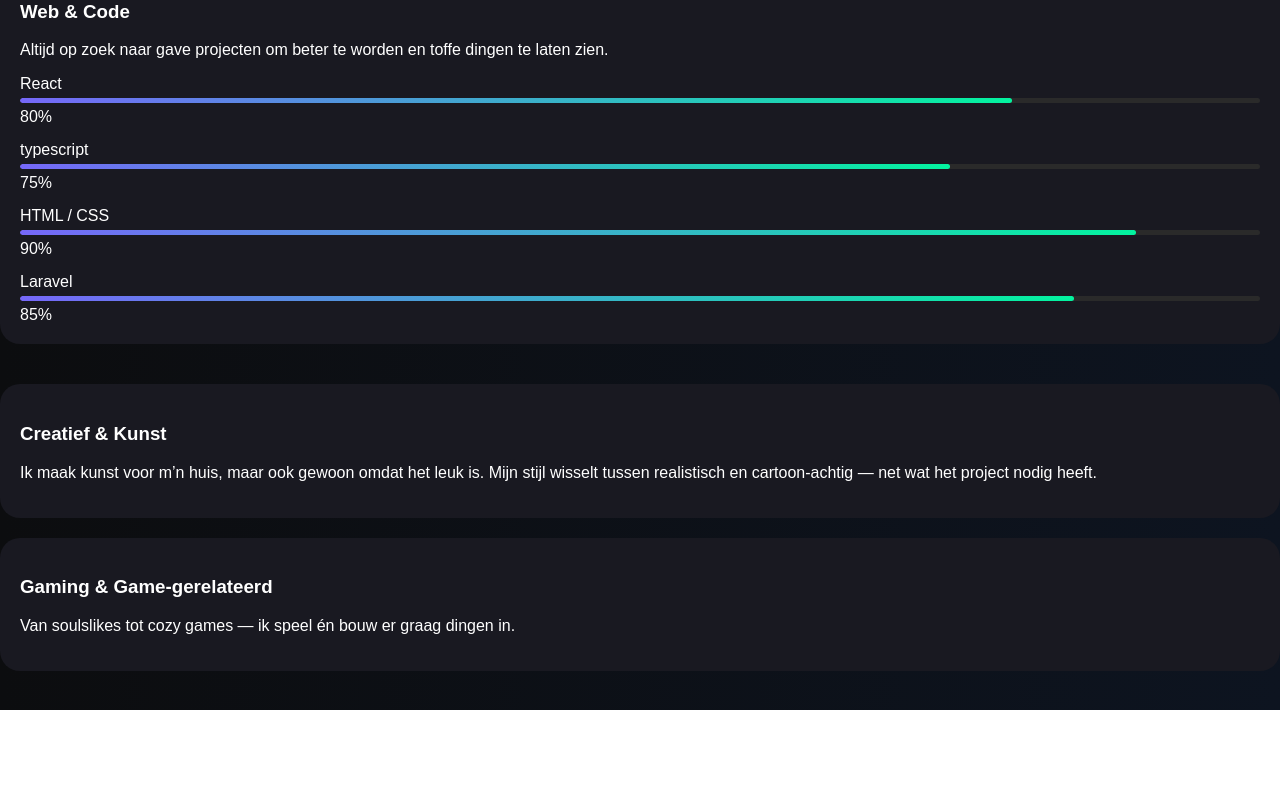
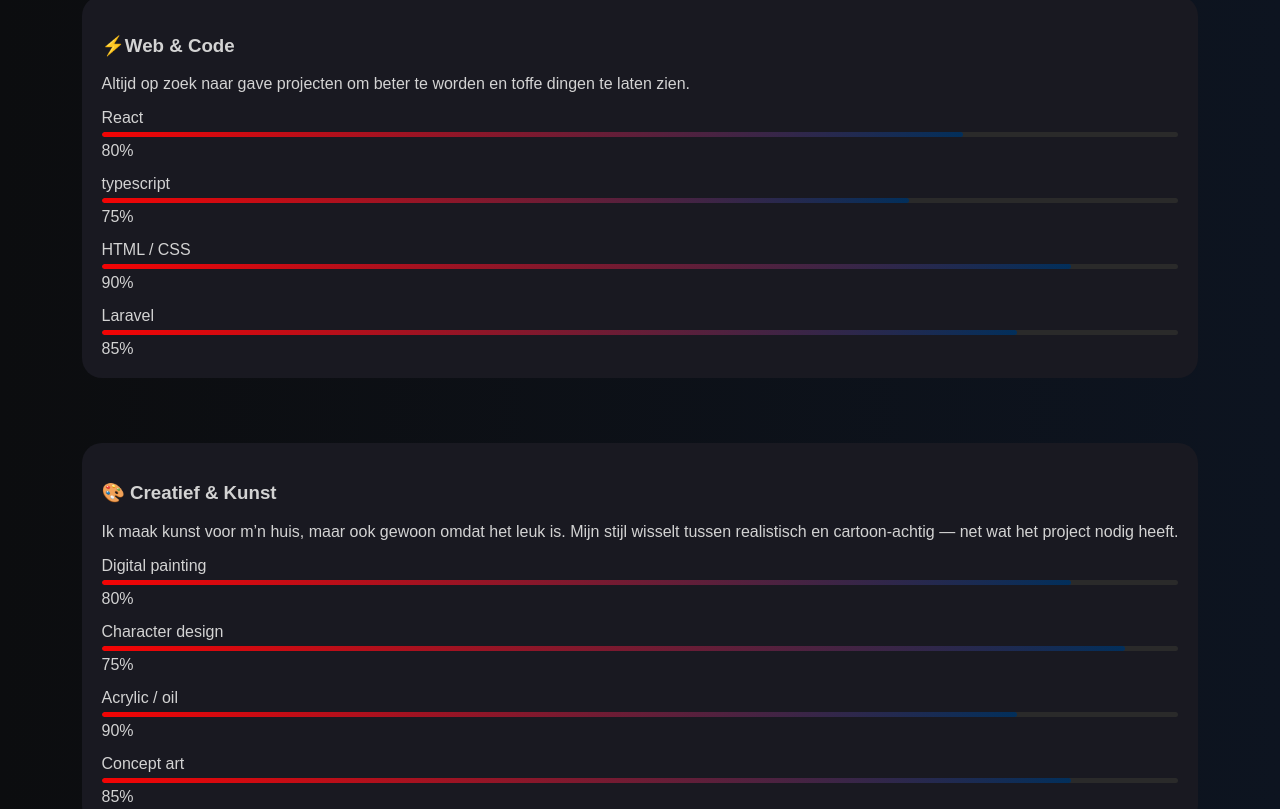
Before and after one commit to itzmitto/portfolioproject, a React (Vite) app: page /Skills in a window 1280 px wide. Shown: the part 250-1059 px from the top of the page. Before the commit the page ends 960 px from the top, so only its background shows below. Built offline with nearby package versions, Linux system fonts and the light colour scheme; the HTML template or start-up script is replaced by a standard one.

Commit message:
99ste commit

```diff
--- a/src/pages/AboutMe.tsx
+++ b/src/pages/AboutMe.tsx
@@ -25,19 +25,19 @@ function AboutMe() {
 
                         <div className="gridContainer">
                             <div className="card small">
-                                <span>Location</span>
+                                <span>📍Location</span>
                                 <p>Nederland</p>
                             </div>
                             <div className="card small">
-                                <span>Age</span>
+                                <span>🎂Age</span>
                                 <p>21</p>
                             </div>
                             <div className="card small">
-                                <span>Status</span>
+                                <span>⚡Status</span>
                                 <p>Building stuff</p>
                             </div>
                             <div className="card small">
-                                <span>School</span>
+                                <span>🏫School</span>
                                 <p>Deltion College</p>
                             </div>
                         </div>
--- a/src/pages/Skills.css
+++ b/src/pages/Skills.css
@@ -2,10 +2,11 @@
 
     .gridContainer {
         display: grid;
-        /* grid-template-columns: repeat(3, 1fr);
-    gap: 25px;
-    margin-top: 40px; */
+        gap: 25px;
+        justify-content: center;
+        margin: 50px auto;
     }
+
 
 
     h1 {
@@ -18,8 +19,26 @@
         color: white;
         background: #191921;
         margin: 20px 0;
+    }
 
+
+    .card.main {
+        margin: 10;
+        color: lightgrey;
     }
+
+
+    .card.creative {
+        margin: 10;
+        color: lightgrey;
+    }
+
+    .card.gaming {
+        margin: 10;
+        color: yellow;
+    }
+
+
 
 
     .progressBox {
@@ -36,9 +55,38 @@
 
     }
 
+
     .progressFill {
         height: 100%;
         background: linear-gradient(90deg, #7668f9, #03f39f);
+        border-radius: 10px;
+    }
+
+    .progressFill.digital {
+        width: 90%;
+    }
+
+    .progressFill.character {
+        width: 95%;
+    }
+
+    .progressFill.acrylic {
+        width: 85%;
+    }
+
+    .progressFill.concept {
+        width: 90%;
+    }
+
+
+
+
+
+
+
+      .progressFill {
+        height: 100%;
+        background: linear-gradient(90deg, #f40404, #022f5b);
         border-radius: 10px;
     }
 
@@ -59,7 +107,12 @@
     }
 
 
+
+
+
+
 }
+
 
 
 
--- a/src/pages/Skills.tsx
+++ b/src/pages/Skills.tsx
@@ -11,7 +11,7 @@ function Skills() {
 
                     <div>
                         <div className="card main">
-                            <h3>Web & Code</h3>
+                            <h3>⚡Web & Code</h3>
                             <p>Altijd op zoek naar gave projecten om beter te worden en toffe dingen te laten zien.</p>
 
 
@@ -55,15 +55,54 @@ function Skills() {
 
                     <div>
                         <div className="card creative">
-                            <h3>Creatief & Kunst</h3>
+                            <h3>🎨 Creatief & Kunst</h3>
                             <p>
                                 Ik maak kunst voor m’n huis, maar ook gewoon omdat het leuk is.
                                 Mijn stijl wisselt tussen realistisch en cartoon-achtig — net wat het project nodig heeft.
                             </p>
+
+                            <div className="progressBox">
+                                <span>Digital painting</span>
+                                <div className="progressBar">
+                                    <div className="progressFill digital"></div>
+                                </div>
+                                <span className="percent">80%</span>
+                            </div>
+
+                            <div className="progressBox">
+                                <span>Character design</span>
+                                <div className="progressBar">
+                                    <div className="progressFill character"></div>
+                                </div>
+                                <span className="percent">75%</span>
+                            </div>
+
+                            <div className="progressBox">
+                                <span>Acrylic / oil</span>
+                                <div className="progressBar">
+                                    <div className="progressFill acrylic"></div>
+                                </div>
+                                <span className="percent">90%</span>
+                            </div>
+
+                            <div className="progressBox">
+                                <span>Concept art</span>
+                                <div className="progressBar">
+                                    <div className="progressFill concept"></div>
+                                </div>
+                                <span className="percent">85%</span>
+                            </div>
+
+
                         </div>
 
+
+
+
+
+
                         <div className="card gaming">
-                            <h3>Gaming & Game-gerelateerd</h3>
+                            <h3>🎮 Gaming & Game-gerelateerd</h3>
                             <p>
                                 Van soulslikes tot cozy games — ik speel én bouw er graag dingen in.
                             </p>
```
